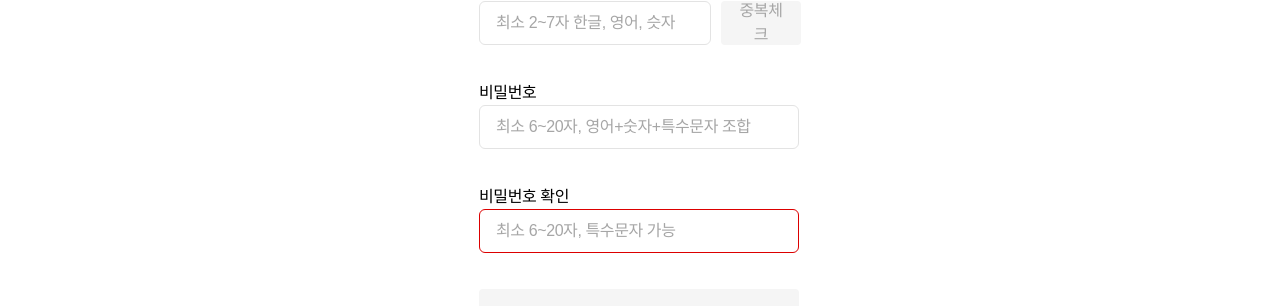
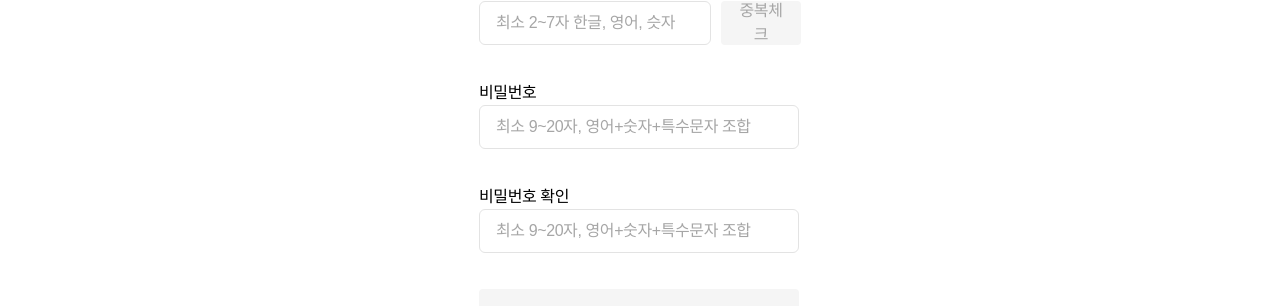
Before and after one commit to ZZANTech/ZZANTech-Fe, a Next.js app: page /signUp in a window 1280 px wide. Shown: the part 301-607 px from the top of the page. Built offline with nearby package versions, Linux system fonts and the light colour scheme; no server answers; a web font is replaced by a local one.

Commit message:
chore: 회원가입 페이지 처음 들어왔을 때 비밀번호 확인 빨간색 표시 오류 잡기(1)

```diff
--- a/src/app/(auth)/signUp/_components/SignUpContainer.tsx
+++ b/src/app/(auth)/signUp/_components/SignUpContainer.tsx
@@ -3,11 +3,10 @@
 import { signUp } from "@/apis/auth";
 import EmailForm from "@/app/(auth)/signUp/_components/EmailForm";
 import NicknameForm from "@/app/(auth)/signUp/_components/NicknameForm";
-import PasswordForm from "@/app/(auth)/signUp/_components/PasswordForm";
-import RecheckPasswordForm from "@/app/(auth)/signUp/_components/RecheckPasswordForm";
 import Button from "@/components/Button";
 import useAlertModal from "@/hooks/useAlertModal";
 import { TUserInsert } from "@/types/user.type";
+import { checkPasswordValidity } from "@/utils/authValidity";
 import { useRouter } from "next/navigation";
 import { useState } from "react";
 
@@ -17,15 +16,38 @@ function SignUpContainer() {
   const [nickname, setNickname] = useState<string>("");
   const [nicknameDup, setNicknameDup] = useState<boolean | null>(null);
   const [password, setPassword] = useState<string>("");
+  // const [isCorrected, setIsCorrected] = useState<boolean | null>(null);
+  const [passwordError, setPasswordError] = useState<string>("");
   const [passwordValid, setPasswordValid] = useState<boolean | null>(null);
   const [confirmPassword, setConfirmPassword] = useState<string>("");
+  const [confirmPasswordError, setConfirmPasswordError] = useState<string>("");
   const [confirmPasswordValid, setConfirmPasswordValid] = useState<boolean | null>(null);
   const router = useRouter();
   const modal = useAlertModal();
 
   const handleClickSignUp = async () => {
     const data: TUserInsert = { email, nickname, password, confirmPassword };
-    if (!(emailDup && nicknameDup && passwordValid && confirmPassword === password)) {
+
+    //유효성 검사: 비밀번호
+    checkPasswordValidity({ password, setPasswordError });
+    if (!passwordError) {
+      setPasswordValid(true);
+    } else {
+      setPasswordValid(false);
+      return;
+    }
+
+    //유효성 검사: 비밀번호 확인
+    if (password === confirmPassword) {
+      setConfirmPasswordError("");
+      setConfirmPasswordValid(true);
+    } else {
+      setConfirmPasswordError("비밀번호와 일치하지 않습니다.");
+      setConfirmPasswordValid(false);
+    }
+
+    // 모든 유효성이 통과 된 경우: signup api 통신
+    if (!(emailDup && nicknameDup && passwordValid && confirmPasswordValid)) {
       modal.displayDefaultAlert("이메일/닉네임 중복확인 또는 비밀번호, 비밀번호 확인을 다시 확인해주세요.");
       return;
     }
@@ -44,19 +66,36 @@ function SignUpContainer() {
       <div className="flex flex-col gap-6">
         <EmailForm email={email} setEmail={setEmail} setEmailDup={setEmailDup} />
         <NicknameForm nickname={nickname} setNickname={setNickname} setNicknameDup={setNicknameDup} />
-        <PasswordForm password={password} setPassword={setPassword} setPasswordValid={setPasswordValid} />
-        <RecheckPasswordForm
-          confirmPassword={confirmPassword}
-          setConfirmPassword={setConfirmPassword}
-          password={password}
-          setConfirmPasswordValid={setConfirmPasswordValid}
-        />
-        <Button
-          size={"large"}
-          rounded={"medium"}
-          disabled={!(emailDup && nicknameDup && passwordValid && confirmPassword === password)}
-          onClick={handleClickSignUp}
-        >
+
+        <div className="flex flex-col">
+          <label>비밀번호</label>
+          <input
+            type="password"
+            value={password}
+            maxLength={20}
+            placeholder="최소 9~20자, 영어+숫자+특수문자 조합"
+            className={`auth-input ${passwordError ? "border-info-red" : passwordValid ? "border-info-green" : ""}`}
+            onChange={(e) => setPassword(e.target.value)}
+          />
+          <p className="text-info-red text-xs">{passwordError}</p>
+          <p className="text-info-green text-xs">{passwordError ? "" : passwordValid ? "사용 가능합니다" : ""}</p>
+        </div>
+
+        <div className="flex flex-col">
+          <label>비밀번호 확인</label>
+          <input
+            type="password"
+            value={confirmPassword}
+            maxLength={20}
+            placeholder="최소 9~20자, 영어+숫자+특수문자 조합"
+            className={`auth-input ${confirmPasswordError ? "border-info-red" : confirmPasswordValid ? "border-info-green" : ""}`}
+            onChange={(e) => setConfirmPassword(e.target.value)}
+          />
+          <p className="text-info-red text-xs">{confirmPasswordError}</p>
+          <p className="text-info-green text-xs">{confirmPasswordValid ? "비밀번호와 일치합니다" : ""}</p>
+        </div>
+
+        <Button size={"large"} rounded={"medium"} disabled={!(emailDup && nicknameDup)} onClick={handleClickSignUp}>
           회원가입 완료하기
         </Button>
       </div>
--- a/src/utils/authValidity.ts
+++ b/src/utils/authValidity.ts
@@ -31,8 +31,8 @@ export const checkPasswordValidity = ({
     setPasswordError("비밀번호를 입력해주세요.");
     return;
   }
-  if (password.length < 5 || password.length > 20) {
-    setPasswordError("비밀번호는 6자 이상 20자 이하이어야 합니다.");
+  if (password.length < 7 || password.length > 20) {
+    setPasswordError("비밀번호는 9자 이상 20자 이하이어야 합니다.");
     return;
   }
 
@@ -40,7 +40,7 @@ export const checkPasswordValidity = ({
   const hasDigit = /\d/.test(password);
   const hasSpecialChar = /[~!@#$%^&*]/.test(password);
   if (!(hasLetter && hasDigit && hasSpecialChar)) {
-    setPasswordError("영어, 숫자, 특수문자(~!@#$%^&* 중 하나)를 모두 포함해야 합니다.");
+    setPasswordError("영어, 숫자, 특수문자(~!@#$%^&* 중 하나)를 각각 3글자 이상 포함해야 합니다.");
     return;
   }
   setPasswordError("");
@@ -58,7 +58,7 @@ export const checkNicknameValidity = ({
     setNicknameError("빈칸을 채워주세요.");
     return;
   }
-  if (nickname.length < 2 || nickname.length > 7) {
+  if (nickname.length < 1 || nickname.length > 7) {
     setNicknameError("닉네임은 2자 이상 7자 이하이어야 합니다.");
     return;
   }
```
